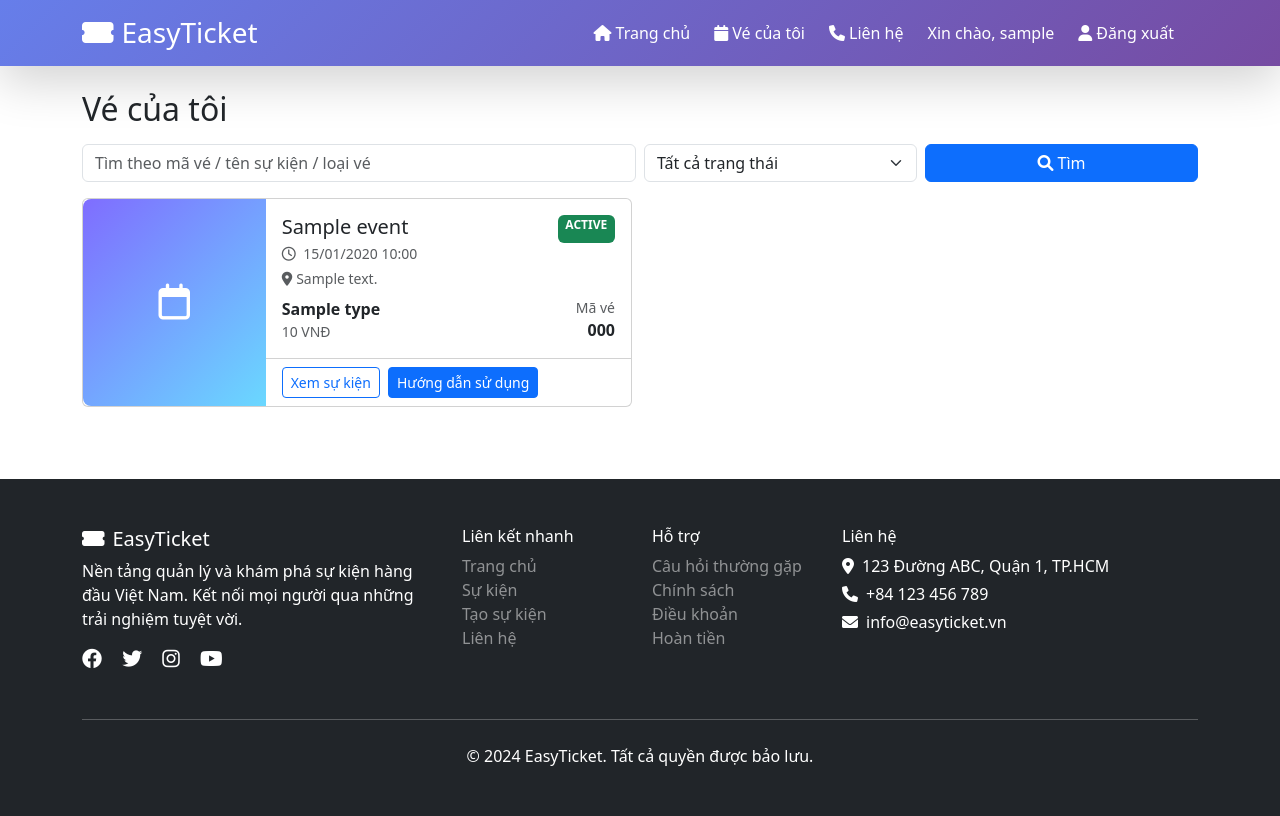
After one commit to Tuongtapcode/EasyTicket, a Flask app: page /orders/my-tickets in a window 1280 px wide. The commit adds this page. Run offline with Flask 3, Linux system fonts and the light colour scheme; a user stored in the database is signed in; tables that the repository leaves empty hold one stand-in row (values such as "Sample post").

Commit message:
update display user's ticket

```diff
--- a/easyticket/app/blueprints/order.py
+++ b/easyticket/app/blueprints/order.py
@@ -1,6 +1,6 @@
 from decimal import Decimal
 from flask import Blueprint, request, redirect, url_for, render_template, flash, abort
-from sqlalchemy import func
+from flask_login import login_required
 from sqlalchemy.orm import joinedload
 from app import db
 from app.dao.ticket_dao import count_sold_by_ticket_type
@@ -8,6 +8,7 @@ from app.models import (
     Order, OrderDetail, Payment, Ticket, TicketType,
     TicketStatus, PaymentStatus, PaymentMethod
 )
+from app.dao.ticket_dao import get_tickets_of_user
 from flask_login import current_user
 
 orders_bp = Blueprint("order", __name__, url_prefix="/orders")
@@ -199,3 +200,18 @@ def _issue_tickets(order_id: int):
                 ticket_type_id=od.ticket_type_id,
                 event_id=t.event_id,
             ))
+
+
+@orders_bp.route("/my-tickets")
+@login_required
+def my_tickets():
+    q = request.args.get("q", "")
+    status = request.args.get("status")  # ACTIVE/USED/CANCELLED/REFUNDED hoặc None
+    page = request.args.get("page", 1, type=int)
+
+    page_obj = get_tickets_of_user(
+        user_id=current_user.id, status=status, q=q, page=page, per_page=12
+    )
+
+    return render_template("order/my_tickets.html",
+                           page_obj=page_obj, q=q, selected_status=status)
--- a/easyticket/app/dao/ticket_dao.py
+++ b/easyticket/app/dao/ticket_dao.py
@@ -1,5 +1,7 @@
-from app.models import Ticket,TicketType, TicketStatus
+from app.models import Ticket,TicketType, TicketStatus,  Order, Event
 from app import db
+from sqlalchemy import or_
+from sqlalchemy.orm import joinedload
 from sqlalchemy import func
 
 #Lay danh sach loai ve cua 1 su kien
@@ -21,3 +23,29 @@ def count_sold_by_ticket_type(ticket_type_ids: list[int]) -> dict[int, int]:
         .all()
     )
     return {tid: cnt for tid, cnt in rows}
+
+#Lay ve cua nguoi dung
+def get_tickets_of_user(user_id: int, status: str | None = None,
+                        q: str | None = None, page: int = 1, per_page: int = 12):
+    qry = (Ticket.query
+           .options(joinedload(Ticket.event), joinedload(Ticket.ticket_type))
+           .join(Order, Ticket.order_id == Order.id)
+           .filter(Order.customer_id == user_id))
+
+    if status:
+        # status truyền dạng chuỗi: ACTIVE / USED / CANCELLED / REFUNDED
+        try:
+            qry = qry.filter(Ticket.status == TicketStatus[status])
+        except KeyError:
+            pass  # nếu status không hợp lệ thì bỏ qua
+
+    if q:
+        kw = f"%{q.strip()}%"
+        qry = qry.join(Event, Ticket.event)\
+                 .join(TicketType, Ticket.ticket_type)\
+                 .filter(or_(Ticket.ticket_code.ilike(kw),
+                             Event.name.ilike(kw),
+                             TicketType.name.ilike(kw)))
+
+    return qry.order_by(Ticket.created_at.desc())\
+              .paginate(page=page, per_page=per_page, error_out=False)
--- a/easyticket/app/templates/layout/header.html
+++ b/easyticket/app/templates/layout/header.html
@@ -9,8 +9,8 @@
                     <a href="{{ url_for('main.index') }}" class="text-white text-decoration-none me-4 hover-underline">
                         <i class="fas fa-home me-1"></i>Trang chủ
                     </a>
-                    <a href="#" class="text-white text-decoration-none me-4 hover-underline">
-                        <i class="fas fa-calendar me-1"></i>Sự kiện
+                    <a href="{{url_for('order.my_tickets')}}" class="text-white text-decoration-none me-4 hover-underline">
+                        <i class="fas fa-calendar me-1"></i>Vé của tôi
                     </a>
                     <a href="#" class="text-white text-decoration-none me-4 hover-underline">
                         <i class="fas fa-phone me-1"></i>Liên hệ
--- /dev/null
+++ b/easyticket/app/templates/order/my_tickets.html
@@ -0,0 +1,108 @@
+{% extends "layout/base.html" %}
+{% block content %}
+<section class="py-4">
+  <div class="container">
+    <h2 class="mb-3">Vé của tôi</h2>
+
+    <!-- Search + Status filter -->
+    <form method="get" class="row g-2 align-items-center mb-3">
+      <div class="col-md-6">
+        <input class="form-control" name="q" value="{{ q or '' }}" placeholder="Tìm theo mã vé / tên sự kiện / loại vé">
+      </div>
+      <div class="col-md-3">
+        <select class="form-select" name="status" onchange="this.form.submit()">
+          <option value="">Tất cả trạng thái</option>
+          {% for s in ['ACTIVE','USED','CANCELLED','REFUNDED'] %}
+            <option value="{{ s }}" {{ 'selected' if selected_status==s else '' }}>{{ s }}</option>
+          {% endfor %}
+        </select>
+      </div>
+      <div class="col-md-3 d-grid">
+        <button class="btn btn-primary"><i class="fas fa-search me-1"></i>Tìm</button>
+      </div>
+    </form>
+
+    {% if page_obj.items|length == 0 %}
+      <div class="alert alert-light">Bạn chưa có vé nào phù hợp bộ lọc.</div>
+    {% endif %}
+
+    <div class="row g-3">
+      {% for t in page_obj.items %}
+      <div class="col-lg-6">
+        <div class="card h-100">
+          <div class="row g-0">
+            <div class="col-4">
+              <div class="h-100 w-100" style="background:linear-gradient(135deg,#7f6dff,#6ad8ff); border-radius:.5rem 0 0 .5rem; display:flex; align-items:center; justify-content:center; color:#fff; font-size:36px;">
+                <i class="far fa-calendar"></i>
+              </div>
+            </div>
+            <div class="col-8">
+              <div class="card-body">
+                <div class="d-flex justify-content-between">
+                  <h5 class="card-title mb-1">{{ t.event.name }}</h5>
+                  <span class="badge {{ 'bg-success' if t.status.name=='ACTIVE'
+                                        else 'bg-secondary' if t.status.name=='USED'
+                                        else 'bg-danger' if t.status.name=='CANCELLED'
+                                        else 'bg-warning' }}">{{ t.status.name }}</span>
+                </div>
+                <div class="small text-muted mb-1">
+                  <i class="fa-regular fa-clock me-1"></i>
+                  {{ t.event.start_datetime.strftime('%d/%m/%Y %H:%M') if t.event.start_datetime }}
+                </div>
+                <div class="small text-muted mb-2">
+                  <i class="fa-solid fa-location-dot me-1"></i>{{ t.event.address }}
+                </div>
+
+                <div class="d-flex justify-content-between">
+                  <div>
+                    <div class="fw-semibold">{{ t.ticket_type.name }}</div>
+                    <div class="small text-muted">{{ "{:,.0f}".format(t.ticket_type.price or 0) }} VNĐ</div>
+                  </div>
+                  <div class="text-end">
+                    <div class="small text-muted">Mã vé</div>
+                    <div class="fw-bold">{{ t.ticket_code }}</div>
+                  </div>
+                </div>
+              </div>
+              <div class="card-footer bg-transparent d-flex gap-2">
+                <a class="btn btn-outline-primary btn-sm"
+                   href="{{ url_for('event.event_details', event_id=t.event.id) }}">
+                  Xem sự kiện
+                </a>
+                {% if t.status.name=='ACTIVE' %}
+                <a class="btn btn-primary btn-sm"
+                   href="{{ url_for('event.event_details', event_id=t.event.id) }}#use">
+                  Hướng dẫn sử dụng
+                </a>
+                {% endif %}
+              </div>
+            </div>
+          </div>
+        </div>
+      </div>
+      {% endfor %}
+    </div>
+
+    {% if page_obj.pages > 1 %}
+      <nav class="mt-4">
+        <ul class="pagination justify-content-center">
+          <li class="page-item {{ 'disabled' if not page_obj.has_prev }}">
+            <a class="page-link"
+               href="{{ url_for('order.my_tickets', q=q, status=selected_status, page=page_obj.prev_num) }}">&laquo;</a>
+          </li>
+          {% for p in range(1, page_obj.pages + 1) %}
+          <li class="page-item {{ 'active' if p == page_obj.page }}">
+            <a class="page-link"
+               href="{{ url_for('order.my_tickets', q=q, status=selected_status, page=p) }}">{{ p }}</a>
+          </li>
+          {% endfor %}
+          <li class="page-item {{ 'disabled' if not page_obj.has_next }}">
+            <a class="page-link"
+               href="{{ url_for('order.my_tickets', q=q, status=selected_status, page=page_obj.next_num) }}">&raquo;</a>
+          </li>
+        </ul>
+      </nav>
+    {% endif %}
+  </div>
+</section>
+{% endblock %}
```
